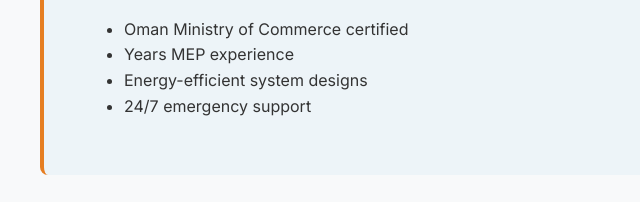
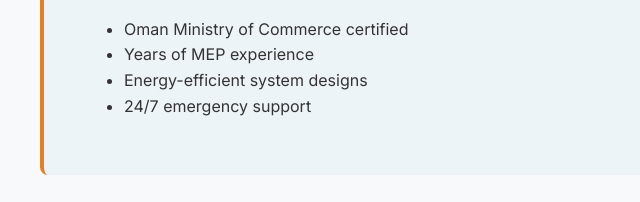
Before and after one commit to imferoz/mep-installation-services-oman, a plain HTML site: page index.html in a window 1280 px wide. Shown: the part 2000-2202 px from the top of the page, 0-640 px from the left. Drawn offline with Linux system fonts and the light colour scheme.

Commit message:
Update index.html

```diff
--- a/index.html
+++ b/index.html
@@ -280,7 +280,7 @@
       <h2><i class="fas fa-star" style="color: var(--spark-orange);"></i> Why Choose Us?</h2>
       <ul>
         <li>Oman Ministry of Commerce certified</li>
-        <li>Years MEP experience</li>
+        <li>Years of MEP experience</li>
         <li>Energy-efficient system designs</li>
         <li>24/7 emergency support</li>
       </ul>
```
